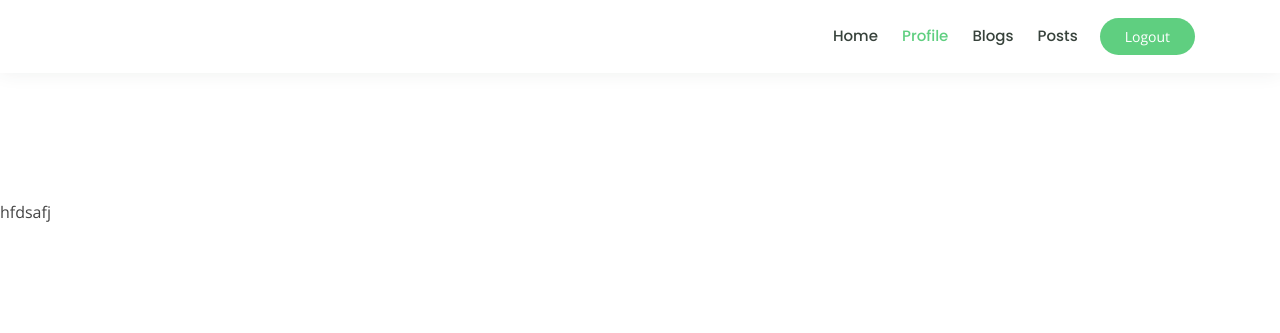
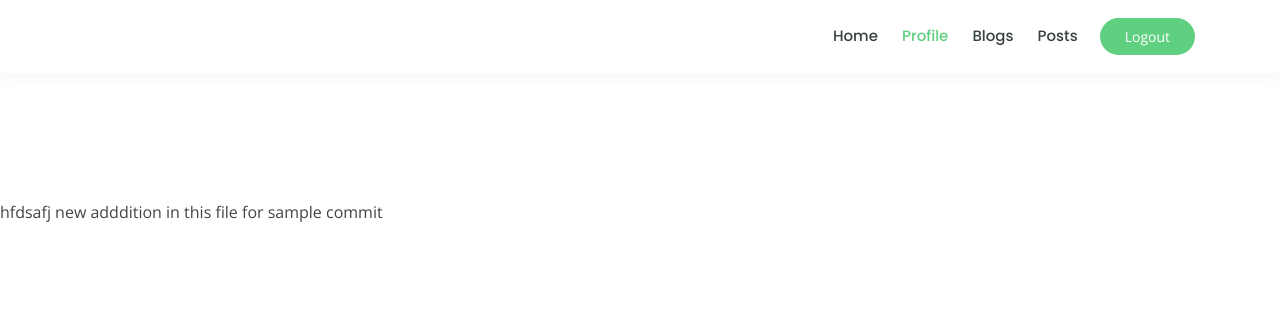
Before and after one commit to aniket500/MIP-sem-6, a Django app: page /txt_sum/ in a window 1280 px wide. Shown: the top 333 px of the page. Run offline with Django 3.2, Linux system fonts and the light colour scheme; some libraries are stand-ins or nearby versions.

Commit message:
sample commit

```diff
--- a/quoraBlog/templates/txt_sum.html
+++ b/quoraBlog/templates/txt_sum.html
@@ -65,4 +65,5 @@
 
     <div>
         hfdsafj
+        new adddition in this file for sample commit
     </div>
```
